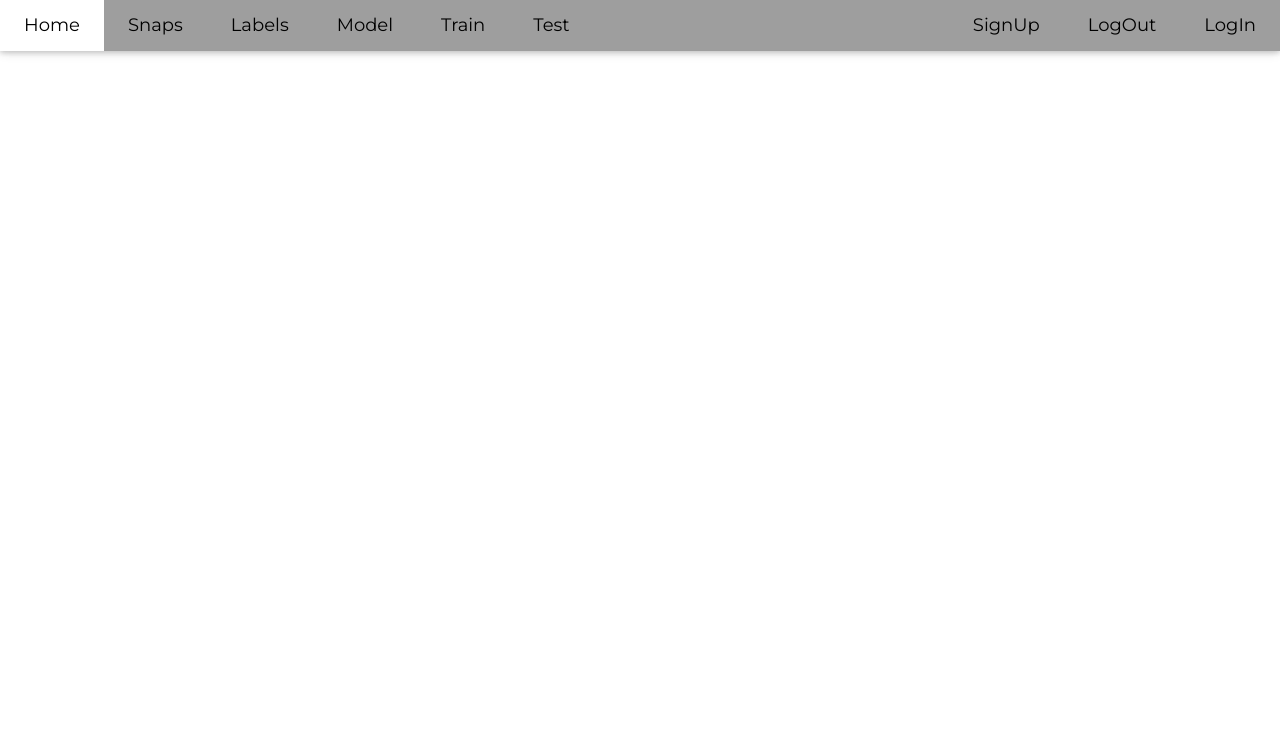
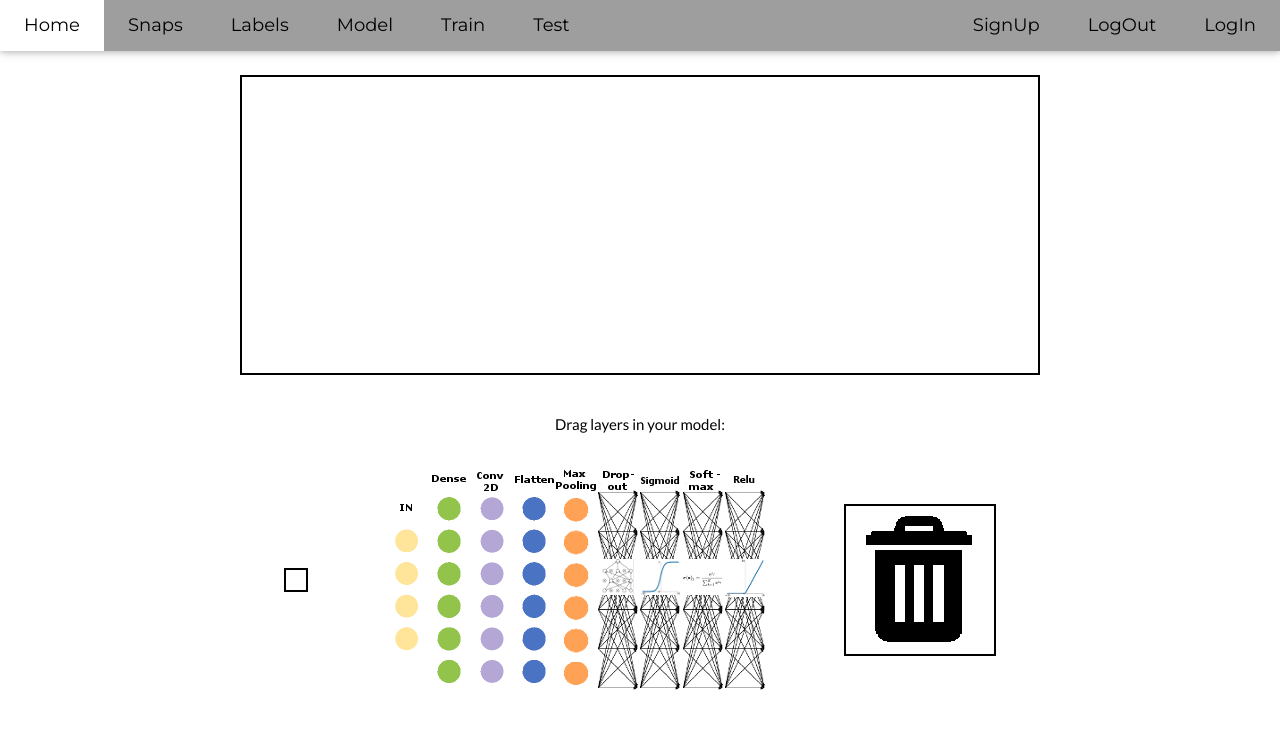
Before and after one commit to EParisot/IC_GUI_web, a Django app: page /model/ in a window 1280 px wide. Shown: the top 729 px of the page. Run offline with Django 3.2, Linux system fonts and the light colour scheme.

Commit message:
Signed-off-by: Klhnikov Riton <parisot.eric.mail@gmail.com>

```diff
--- a/ImagesClassifier/model/static/css/style_model.css
+++ b/ImagesClassifier/model/static/css/style_model.css
@@ -1,71 +1,104 @@
 #content_div {
-		height: 100%;
+
+	display: flex;
+	flex-direction: column;
+
+	align-items: center;
+}
+
+#model_div {
+
 	display: flex;
 	flex-direction: row;
+	align-items: center;
 	padding: 10px 10px 10px 10px ;
-}
-
-#h_actions {
-		display: flex;
-		flex-direction: row;
-		justify-content: flex-start;
-		padding: 10px 10px 10px 10px ;
-}
-
-#v_actions {
-		display: flex;
-		flex-direction: column;
-		justify-content: center;
-}
-
-#pic_div {
-		background-color: silver;
-}
-
-#gallery {
-		display: flex;
-		flex-wrap: wrap;
-		align-items: flex-start;
-
-		padding: 5%;
-		overflow: auto;
 	border-style: solid;
 	border-width: 2px;
 	border-color: black;
 }
 
+#tools_div {
+	display: flex;
+	flex-direction: row;
+	align-items: center;
+	justify-content: space-around;
+	padding: 10px 10px 10px 10px ;
+
+	}
+
+#trash_div {
+	padding: 10px 10px 10px 10px ;
+	border-style: solid;
+	border-width: 2px;
+	border-color: black;
+	}
+
+#settings_div {
+	padding: 10px 10px 10px 10px ;
+	border-style: solid;
+	border-width: 2px;
+	border-color: black;
+	}
+
+#layers_div {
+
+	display: flex;
+	flex-direction: row;
+	align-items: center;
+	justify-content: space-around;
+	padding: 10px 10px 10px 10px ;
+	}
+
+}
+
+
 @media only screen and (max-width: 768px) {
 	#content_div {
-			height: 100%;
+
 		display: flex;
 		flex-direction: column;
-			padding: 0px 0px 0px 0px ;
+
+		align-items: center;
 	}
 
-	#v_actions {
+	#model_div {
+
 		display: flex;
 		flex-direction: row;
-			justify-content: center;
+		align-items: center;
+		padding: 10px 10px 10px 10px ;
+		border-style: solid;
+		border-width: 2px;
+		border-color: black;
 	}
 
-	#h_actions {
+	#layers_div {
+
 		display: flex;
 		flex-direction: row;
-			justify-content: flex-start;
+		align-items: center;
+		justify-content: space-around;
+		padding: 10px 10px 10px 10px ;
 	}
 
-	#pic_div {
-			background-color: silver;
+	#tools_div {
+		display: flex;
+		flex-direction: row;
+		align-items: center;
+		justify-content: space-around;
+		padding: 10px 10px 10px 10px ;
+
 	}
 
-	#gallery {
-			width:100%;
-			display: flex;
-			flex-wrap: wrap;
-			align-items: flex-start;
+	#settings_div {
+		padding: 10px 10px 10px 10px ;
+		border-style: solid;
+		border-width: 2px;
+		border-color: black;
+	}
 
-			padding: 5%;
-			overflow: auto;
+	#trash_div {
+		padding: 10px 10px 10px 10px ;
 		border-style: solid;
 		border-width: 2px;
 		border-color: black;
--- a/ImagesClassifier/model/templates/model/model.html
+++ b/ImagesClassifier/model/templates/model/model.html
@@ -7,6 +7,131 @@
 {% load static %}
 <link rel="stylesheet" type="text/css" href="{% static 'css/style_model.css' %}" />
 
+<div id="content_div">
+	<div id="model_div" ondrop="drop(event)" ondragover="allowDrop(event)"></div>
+	<br>
+	<p>Drag layers in your model:</p>
+	<div id="tools_div">
+		<div id="settings_div">
 
+		</div>
+		<div id="layers_div">
+			<img id="in" src="{% static 'img/in_layer.png' %}" draggable="true" ondragstart="drag(event)" onclick="in_set(event)">
+			<img id="dense" src="{% static 'img/dense.png' %}" draggable="true" ondragstart="drag(event)" onclick="dense_set(event)">
+			<img id="conv2d" src="{% static 'img/conv2d.png' %}" draggable="true" ondragstart="drag(event)" onclick="conv2d_set(event)">
+			<img id="flatten" src="{% static 'img/flatten.png' %}" draggable="true" ondragstart="drag(event)">
+			<img id="max_pool" src="{% static 'img/max_pool.png' %}" draggable="true" ondragstart="drag(event)" onclick="max_pool_set(event)">
+			<img id="dropout" src="{% static 'img/dropout.png' %}" draggable="true" ondragstart="drag(event)" onclick="dropout_set(event)">
+			<img id="sig" src="{% static 'img/sig_activation.png' %}" draggable="true" ondragstart="drag(event)">
+			<img id="softmax" src="{% static 'img/softmax_activation.png' %}" draggable="true" ondragstart="drag(event)">
+			<img id="relu" src="{% static 'img/relu_activation.png' %}" draggable="true" ondragstart="drag(event)">
+		</div>
+		<div id="trash_div">
+			<img id="trash" src="{% static 'img/trash.png' %}" ondrop="trash(event)" ondragover="allowDrop(event)">
+		</div>
+	</div>
+</div>
+
+<script>
+
+//Set Sizes
+var H = window.screen.height / 2;
+var W = window.screen.width;
+
+document.getElementById("model_div").style.width = W.toString()+'px';
+document.getElementById("model_div").style.height = H.toString()+'px';
+document.getElementById("layers_div").style.width = (W/2).toString()+'px';
+document.getElementById("tools_div").style.width = (W).toString()+'px';
+
+function allowDrop(ev) {
+    ev.preventDefault();
+}
+
+function drag(ev) {
+    ev.dataTransfer.setData("text", ev.target.id);
+}
+
+function drop(ev) {
+    ev.preventDefault();
+    var data = ev.dataTransfer.getData("text");
+    ev.target.appendChild(document.getElementById(data).cloneNode(true));
+	if (data == "in")
+	{
+		in_set(ev);
+	}
+	else if (data == "dense")
+	{
+		dense_set(ev);
+	}
+	else if (data == "conv2d")
+	{
+		conv2d_set(ev);
+	}
+	else if (data == "dropout")
+	{
+		dropout_set(ev);
+	}
+	else if (data == "max_pool")
+	{
+		max_pool_set(ev);
+	}
+}
+
+function trash(ev) {
+    ev.preventDefault();
+    var data = ev.dataTransfer.getData("text");
+	var elem = document.getElementById(data);
+	if (elem.parentNode == document.getElementById("model_div"))
+	{
+		elem.parentNode.removeChild(elem);
+	}
+}
+
+function in_set(ev)
+{
+	if (ev.target.id == "model_div" || ev.target.parentNode.id == "model_div")
+	{
+		newWindow = window.open("in_layer", "In Layer settings", "height=200,width=400,status=yes,toolbar=no,menubar=no,location=no");
+
+	}
+}
+
+function conv2d_set(ev)
+{
+	if (ev.target.id == "model_div" || ev.target.parentNode.id == "model_div")
+	{
+		newWindow = window.open("conv2d_layer", "Conv2d Layer settings", "height=200,width=400,status=yes,toolbar=no,menubar=no,location=no");
+
+	}
+}
+
+function dense_set(ev)
+{
+	if (ev.target.id == "model_div" || ev.target.parentNode.id == "model_div")
+	{
+		newWindow = window.open("dense_layer", "Dense Layer settings", "height=200,width=400,status=yes,toolbar=no,menubar=no,location=no");
+
+	}
+}
+
+function max_pool_set(ev)
+{
+	if (ev.target.id == "model_div" || ev.target.parentNode.id == "model_div")
+	{
+		newWindow = window.open("max_pool_layer", "MaxPooling Layer settings", "height=200,width=400,status=yes,toolbar=no,menubar=no,location=no");
+
+	}
+}
+
+function dropout_set(ev)
+{
+	if (ev.target.id == "model_div" || ev.target.parentNode.id == "model_div")
+	{
+		newWindow = window.open("dropout_layer", " Layer settings", "height=200,width=400,status=yes,toolbar=no,menubar=no,location=no");
+
+	}
+}
+
+</script>
 
 {% endblock %}
--- a/ImagesClassifier/model/urls.py
+++ b/ImagesClassifier/model/urls.py
@@ -4,4 +4,9 @@ from . import views
 
 urlpatterns = [
     path('', views.index, name='model'),
+    path('in_layer', views.in_layer, name='in_layer'),
+    path('dense_layer', views.dense_layer, name='dense_layer'),
+    path('conv2d_layer', views.conv2d_layer, name='conv2d_layer'),
+    path('dropout_layer', views.dropout_layer, name='dropout_layer'),
+    path('max_pool_layer', views.max_pool_layer, name='max_pool_layer'),
 ]
--- a/ImagesClassifier/model/views.py
+++ b/ImagesClassifier/model/views.py
@@ -3,3 +3,18 @@ from django.http import HttpResponse
 
 def index(request):
     return render(request, 'model/model.html')
+
+def in_layer(request):
+    return render(request, 'model/in_layer.html')
+
+def dense_layer(request):
+    return render(request, 'model/dense_layer.html')
+
+def conv2d_layer(request):
+    return render(request, 'model/conv2d_layer.html')
+
+def dropout_layer(request):
+    return render(request, 'model/dropout_layer.html')
+
+def max_pool_layer(request):
+    return render(request, 'model/max_pool_layer.html')
```
Also changed, not shown: ImagesClassifier/model/static/img/conv2d.png (added), ImagesClassifier/model/static/img/dense.png (added), ImagesClassifier/model/static/img/dropout.png (added), ImagesClassifier/model/static/img/flatten.png (added), ImagesClassifier/model/static/img/in_layer.png (added), ImagesClassifier/model/static/img/max_pool.png (added), ImagesClassifier/model/static/img/relu_activation.png (added), ImagesClassifier/model/static/img/sig_activation.png (added), ImagesClassifier/model/static/img/softmax_activation.png (added), ImagesClassifier/model/static/img/trash.png (added), ImagesClassifier/model/templates/model/conv2d_layer.html (added), ImagesClassifier/model/templates/model/dense_layer.html (added), ImagesClassifier/model/templates/model/dropout_layer.html (added), ImagesClassifier/model/templates/model/in_layer.html (added), 2 more files. Lines whose indentation alone changed are shown as unchanged.
